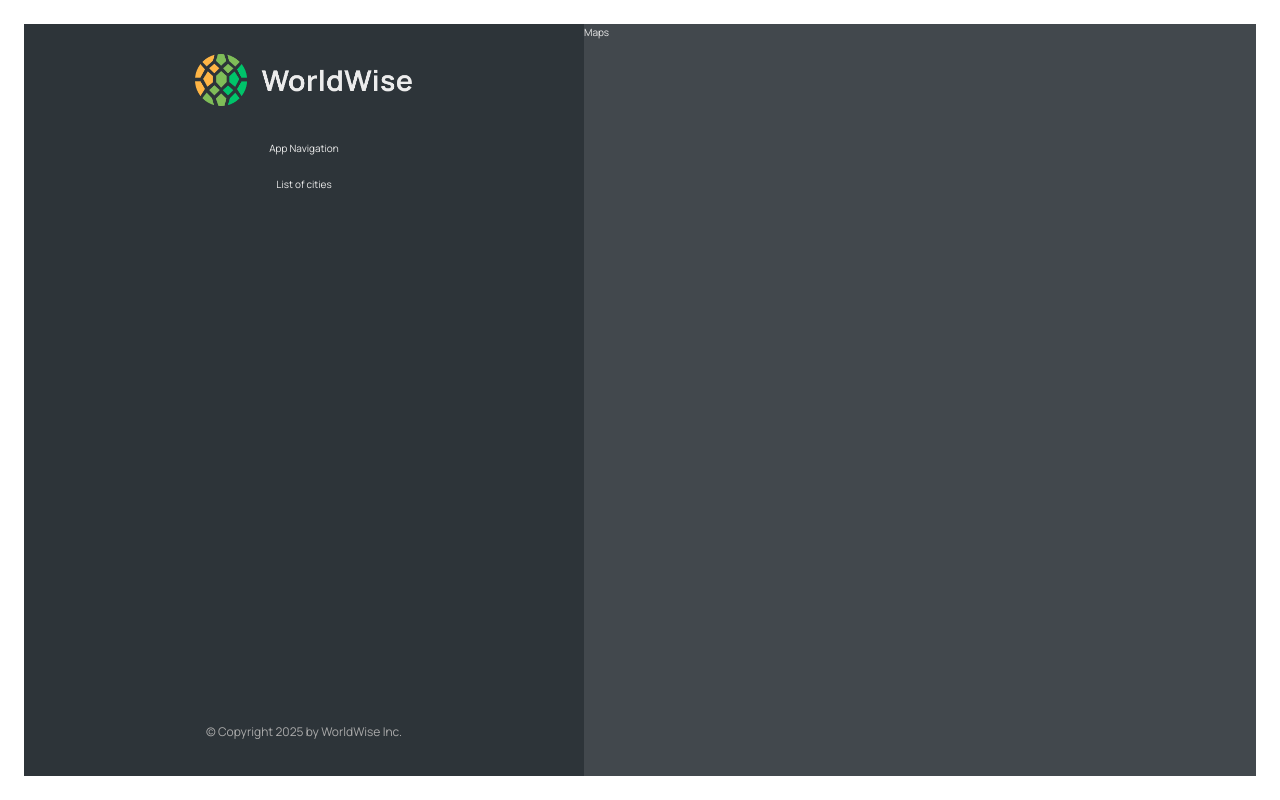
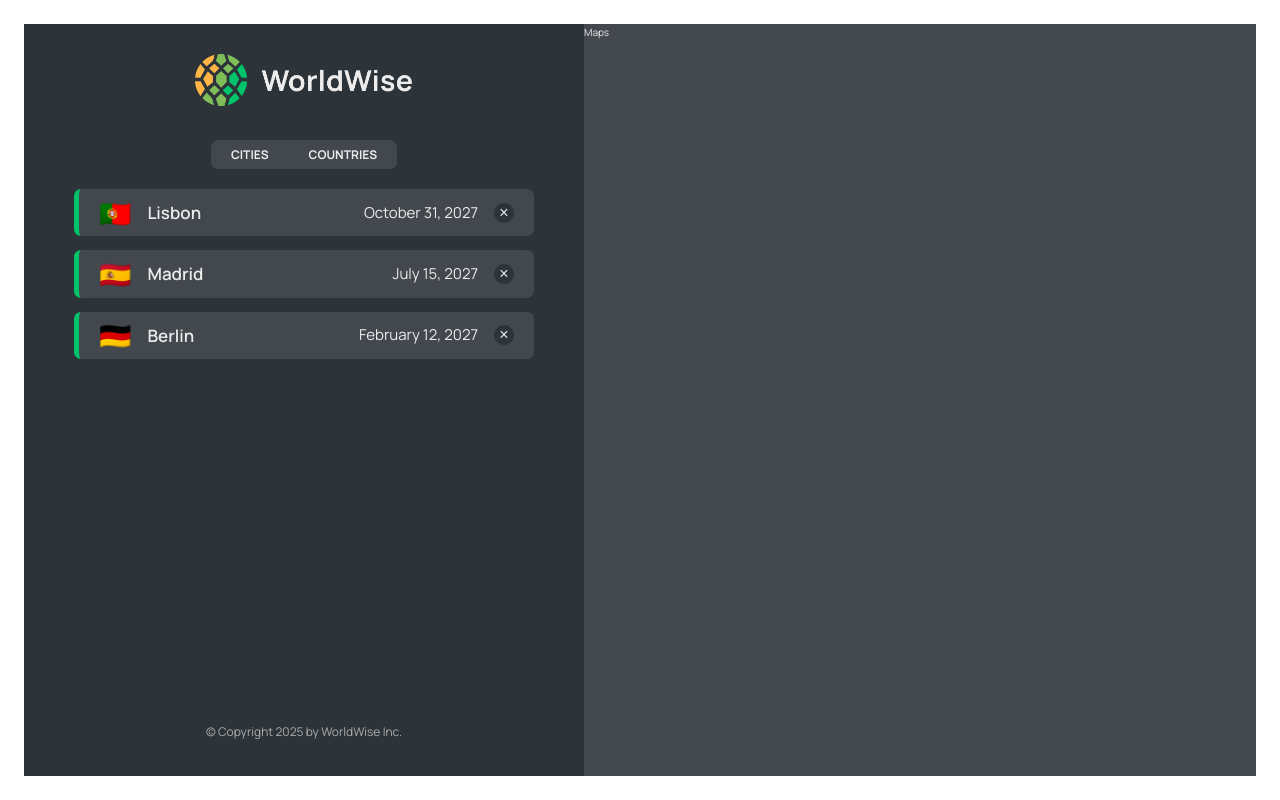
Before and after one commit to ngandung/react-npa-worldwise, a React (Vite) app: page /app in a window 1280 px wide. Built offline with nearby package versions, Linux system fonts and the light colour scheme; data requests are answered from the project's data file.

Commit message:
Add city from API

```diff
--- a/package.json
+++ b/package.json
@@ -7,9 +7,11 @@
     "dev": "vite",
     "build": "vite build",
     "lint": "eslint src --ext .js,.jsx,.ts,.tsx",
-    "preview": "vite preview"
+    "preview": "vite preview",
+    "server": "json-server --watch data/cities.json --port 9000"
   },
   "dependencies": {
+    "json-server": "^1.0.0-beta.3",
     "react-dom": "^19.1.0",
     "react-router-dom": "^7.5.1"
   },
--- a/src/App.jsx
+++ b/src/App.jsx
@@ -5,14 +5,43 @@
 import PageNotFound from "./pages/PageNotFound";
 import AppLayout from "./pages/AppLayout";
 import Login from "./pages/Login";
+import CityList from "./components/CityList";
+import { useEffect, useState } from "react";
+
+const BASE_URL = "http://localhost:9000";
 
 export default function App() {
+  const [cities, setCities] = useState([]);
+  const [isLoading, setIsLoading] = useState(false);
+
+  useEffect(function(){
+    async function fetchCities() {
+      try {
+        setIsLoading(true);
+
+        const res = await fetch(`${BASE_URL}/cities`);
+        const data = await res.json();
+        setCities(data);
+      } catch {
+        alert("There was an error loading data...");
+      } finally {
+        setIsLoading(false);
+      }
+    }
+    fetchCities();
+  },[])
+
   return (
     <BrowserRouter>
       <Routes>
         <Route path="/" element={<Homepage />} />
         <Route path="login" element={<Login />} />
-        <Route path="app" element={<AppLayout />} />
+        <Route path="app" element={<AppLayout />} >
+          <Route index element={<CityList cities={cities} isLoading={isLoading} />} />
+          <Route path="cities" element={<CityList cities={cities} isLoading={isLoading} />} />
+          <Route path="countries" element={<p>Countries</p>} />
+          <Route path="form" element={<p>Form</p>} />
+        </Route>
         <Route path="pricing" element={<Pricing />} />
         <Route path="product" element={<Product />} />
         <Route path="*" element={<PageNotFound />} />
--- a/src/components/AppNav.jsx
+++ b/src/components/AppNav.jsx
@@ -1,9 +1,17 @@
 import { nav } from "./AppNav.module.css";
+import { NavLink } from "react-router-dom";
 
 export default function AppNav() {
   return (
     <div className={nav}>
-      App Navigation
+      <ul>
+        <li>
+          <NavLink to="cities">Cities</NavLink>
+        </li>
+        <li>
+          <NavLink to="countries">Countries</NavLink>
+        </li>
+      </ul>
     </div>
   );
 }
--- /dev/null
+++ b/src/components/CityItem.jsx
@@ -0,0 +1,21 @@
+import styles from "./cityItem.module.css";
+
+const formatDate = (date) =>
+    new Intl.DateTimeFormat("en", {
+      day: "numeric",
+      month: "long",
+      year: "numeric",
+    }).format(new Date(date));
+
+export default function CityItem({city}) {
+const {cityName, emoji, date} =city;
+  return (
+    <li className={styles.cityItem}>
+        <span className={styles.emoji}>{emoji}</span>
+        <h3 className={styles.name}>{cityName}</h3>
+        <time className={styles.date}>{formatDate(date)}</time>
+
+        <button className={styles.deleteBtn}>&times;</button>
+    </li>
+  );
+}
--- /dev/null
+++ b/src/components/CityList.jsx
@@ -0,0 +1,13 @@
+import CityItem from "./CityItem";
+import styles from "./CityList.module.css";
+import Spinner from "./Spinner";
+import Message from "./Message";
+
+export default function CityList({ cities, isLoading }) {
+  if (isLoading) return <Spinner />;
+
+  if (!cities.length) return <Message message="Add your first city by clicking on a city on the map" />
+  return <ul className={styles.cityList}>
+    {cities.map(city => <CityItem city={city} key={city.cityName}/>)}
+  </ul>;
+}
--- a/src/components/Sidebar.jsx
+++ b/src/components/Sidebar.jsx
@@ -1,6 +1,7 @@
 import Logo from "./Logo";
 import styles from "./Sidebar.module.css";
 import AppNav from "./AppNav";
+import { Outlet } from "react-router-dom";
 
 export default function Sidebar() {
   return (
@@ -8,7 +9,8 @@
       <Logo />
       <AppNav />
 
-      <p>List of cities</p>
+      {/* fungsi outlet seperti children di component */}
+      <Outlet />
 
       <footer className={styles.footer}>
         <p className={styles.copyright}>
```
Also changed, not shown: eslint.config.js (+11 -8 lines), src/pages/Login.module.css (line endings or trailing spaces), 1 other file (tests, documents, lock files or other folders).
